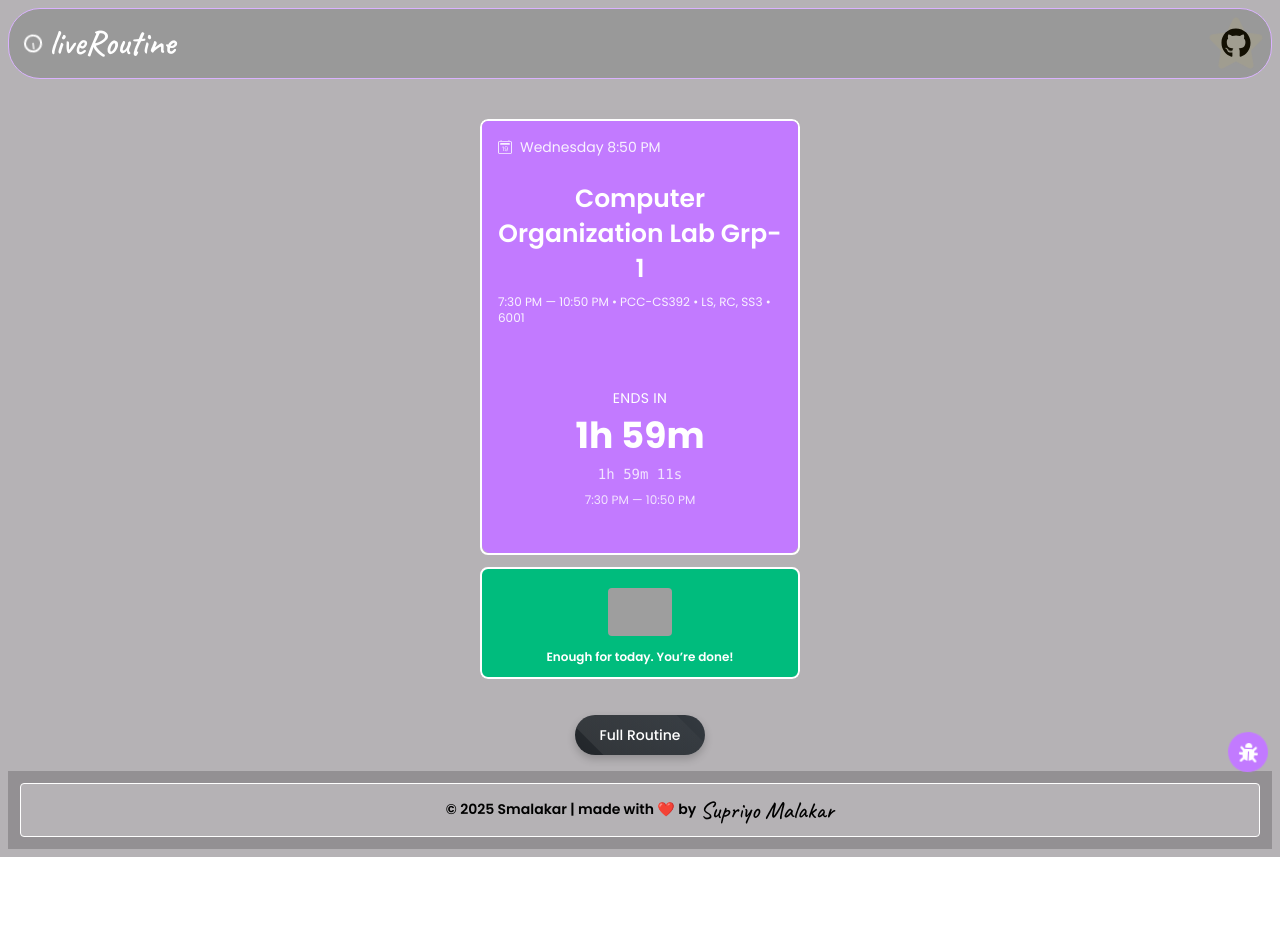
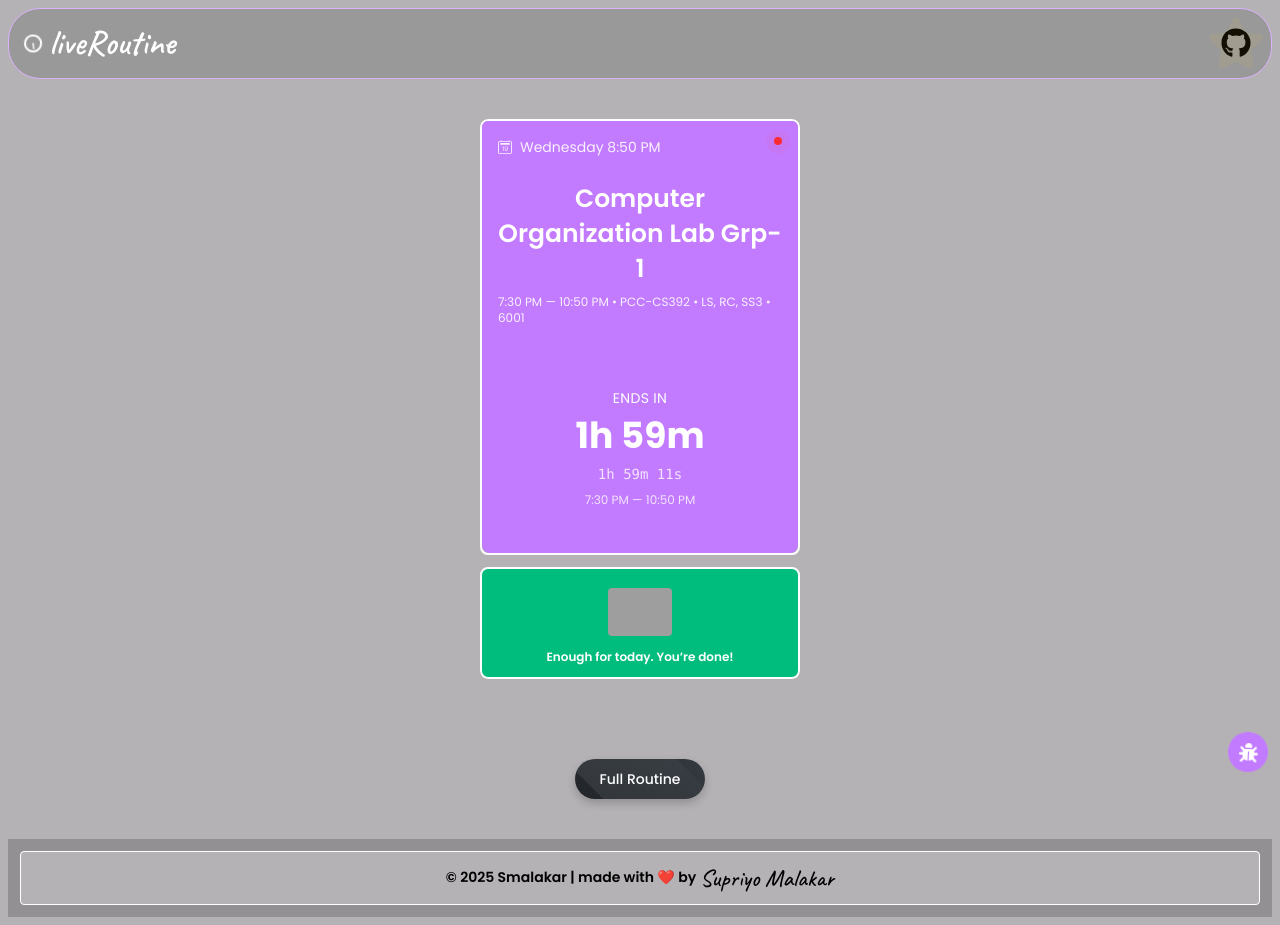
Before and after one commit to smalakargh/liveRoutine, a React (Vite) app: page / in a window 1280 px wide. Before the commit the page ends 857 px from the top, so only its background shows below. Built offline with nearby package versions, Linux system fonts and the light colour scheme; grey boxes are pictures that could not be loaded.

Commit message:
Features #Added

```diff
--- a/src/App.jsx
+++ b/src/App.jsx
@@ -22,7 +22,7 @@ export default function App() {
   return (
     <main className="relative bg-[#b5b2b5] p-2">
     <Navbar/>
-    <div className="bg-[#b5b2b5] flex flex-col items-center p-4 poppins gap-9 relative">
+    <div className="bg-[#b5b2b5] flex flex-col items-center p-4 poppins gap-[80px] mb-6 relative">
       <div className="bg-[#b5b2b5] h-[70vh] w-[40vh] mt-6 rounded-lg overflow-hidden flex flex-col">
       <div className="border-2 border-white flex flex-col rounded-lg overflow-hidden h-full w-full mb-3">
         <TopBar
--- a/src/components/FullRoutineViewer.jsx
+++ b/src/components/FullRoutineViewer.jsx
@@ -85,7 +85,7 @@ export default function FullRoutineViewer({ schedule }) {
             z-index: 2;
           }
         `}</style>
-        <span className="text-sm font-medium mb-8">Full Routine</span>
+        <span className="text-sm font-medium">Full Routine</span>
       </button>
    </div>
     { open && (
--- a/src/components/TopBar.jsx
+++ b/src/components/TopBar.jsx
@@ -14,7 +14,9 @@ export default function TopBar({ now, current, upcomingDayName, todayName }) {
     !current && upcomingDayName && upcomingDayName !== todayName;
 
   return (
-    <div className="w-full bg-purple-400 h-full text-white px-4 py-3 flex flex-col justify-center">
+    <div className="w-full bg-purple-400 h-full text-white px-4 py-3 flex flex-col justify-center relative">
+      <div className="w-2 h-2 bg-red-500 rounded-full absolute top-4 right-4 z-4"></div>
+      <div className="w-3 h-3 bg-red-400 rounded-full z-0 animate-ping absolute top-[15px] right-[14px]"></div>
       <div className="text-sm opacity-90 flex items-center gap-2"><BsCalendar2Date />{headerText}</div>
       <div className="text-xl text-center text-[25px] font-semibold pt-6 pb-2">
         {current
```
